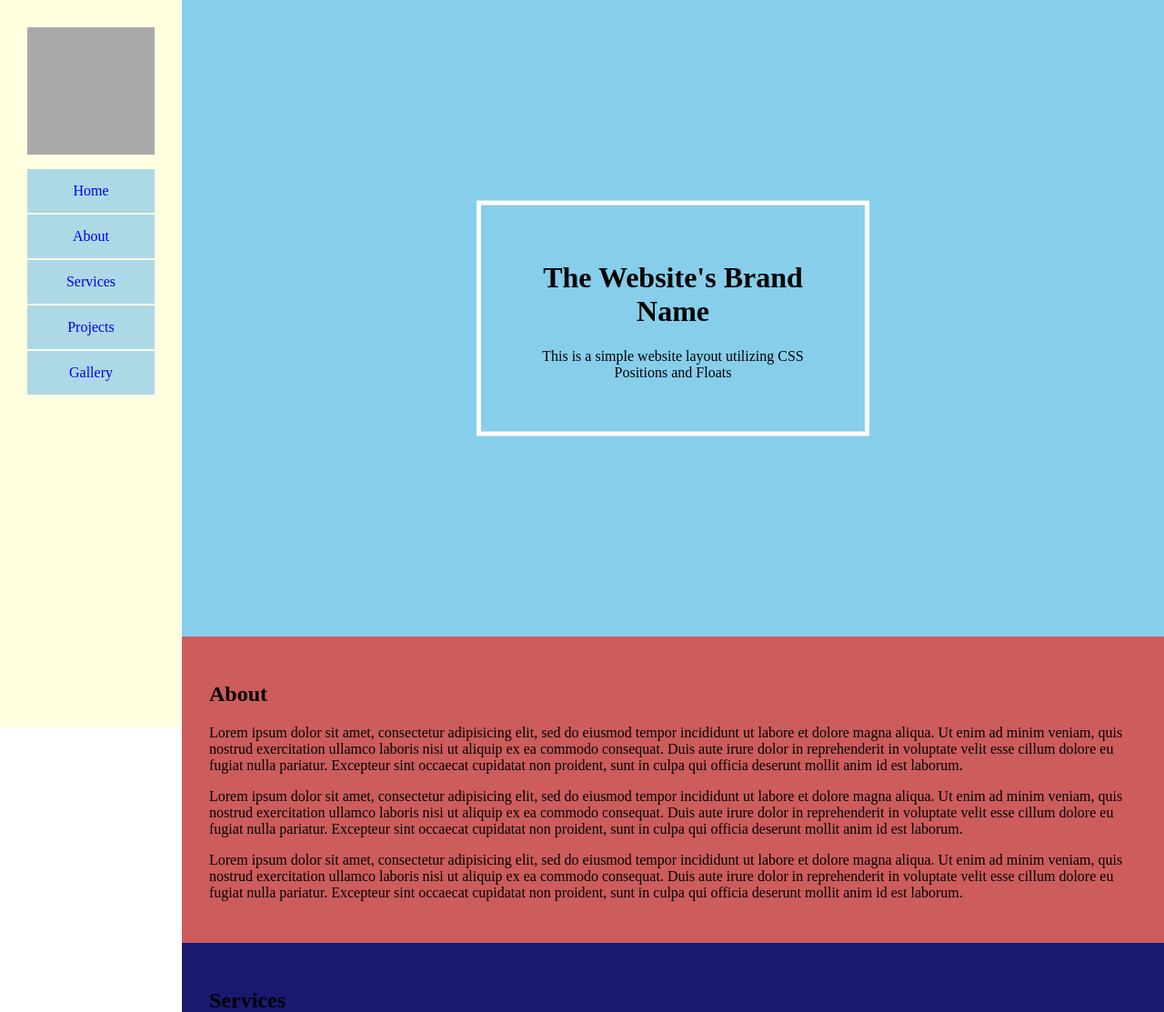
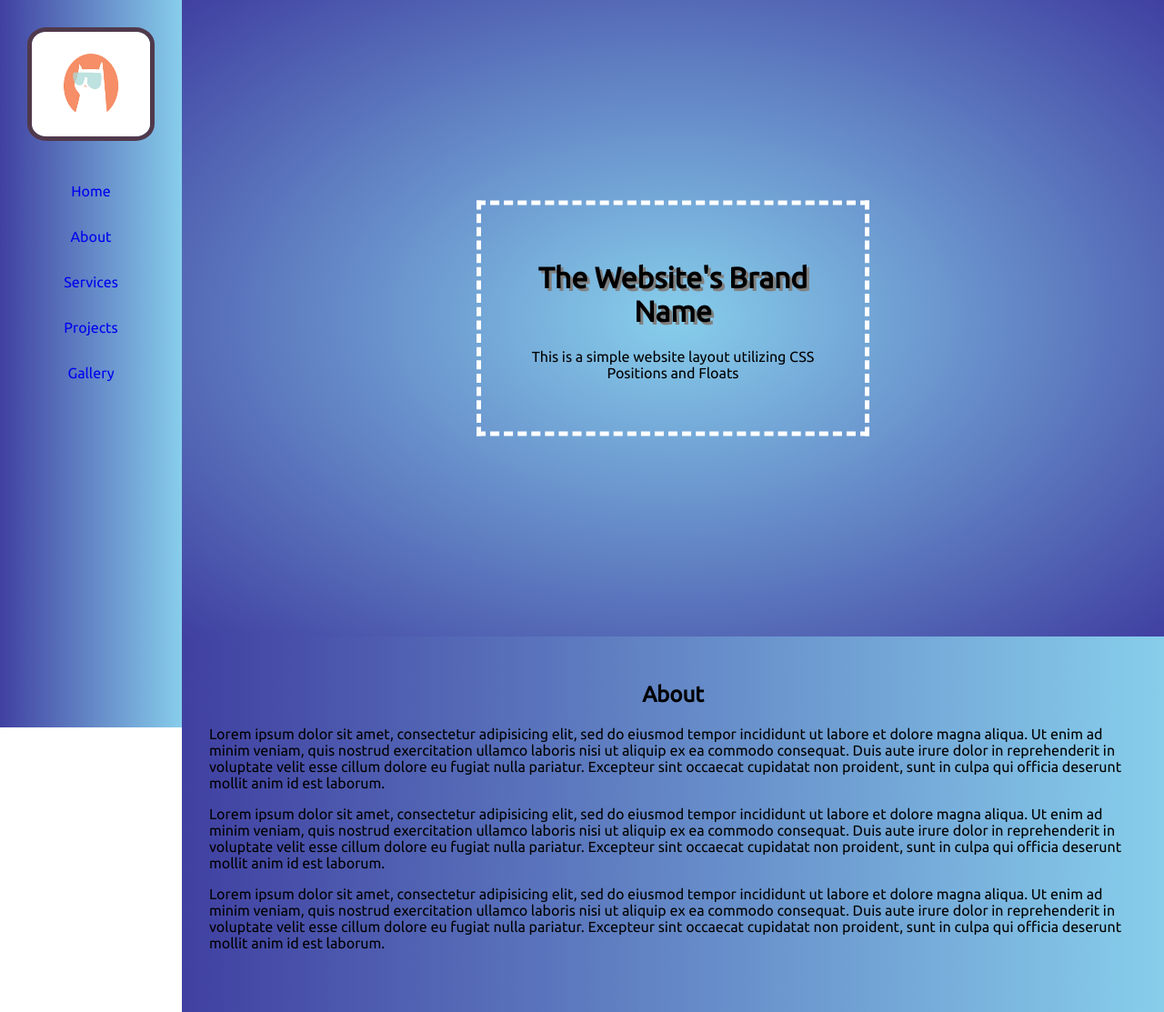
Before and after one commit to relliebalagat/b3nc-balagat-rellie, a PHP site: page /mod02-12/index.html in a window 1280 px wide. Shown: the top 1113 px of the page at 91% size. Run offline with PHP 8.4, Linux system fonts and the light colour scheme.

Commit message:
css wireframe

```diff
--- a/mod02-12/css/style.css
+++ b/mod02-12/css/style.css
@@ -6,6 +6,15 @@
 
 body {
 	margin: 0;
+	font-family: 'Ubuntu', sans-serif;
+}
+
+h1, h2, h3 {
+	text-align: center;
+}
+
+h1 {
+	text-shadow: 3px 3px gray;
 }
 
 .nav,
@@ -21,7 +30,14 @@ body {
 .logo {
 	width: 140px;
 	height: 140px;
-	background-color: darkgrey;
+	/*background-color: darkgrey;*/
+}
+
+.logo > img {
+	width: 140px;
+	height: 125px;
+	border-radius: 15%;
+	border: 5px solid #50394c;
 }
 
 /*
@@ -31,7 +47,8 @@ body {
  */
 
 .nav {
-	background-color: lightyellow;
+	/*background-color: #ffef96;*/
+	background: linear-gradient(90deg, #4040a1 0%, skyblue 100%);
 	height: 100%;
 	width: 200px;
 	position: fixed;
@@ -43,7 +60,7 @@ ul {
 
 ul > li {
 	list-style: none;
-	background-color: lightblue;
+	/*background-color: #92a8d1;*/
 	margin-bottom: 2px;
 	text-align: center;
 	line-height: 48px;
@@ -54,6 +71,9 @@ ul > li > a {
 	text-decoration: none;
 }
 
+a:hover {
+	text-decoration: underline;
+}
 
 .main {
 	background-color: grey;
@@ -67,13 +87,14 @@ ul > li > a {
  */
 
 .banner {
-	background-color: skyblue;
+	/*background-color: skyblue;*/
+	background: radial-gradient(skyblue 0%, #4040a1 100%);
 	position: relative;
 	height: 700px;
 }
 
 .box {
-	border: 5px solid white;
+	border: 5px dashed white;
 	text-align: center;
 	width: 40%;
 	padding: 40px;
@@ -84,7 +105,9 @@ ul > li > a {
 }
 
 .about {
-	background-color: indianred;
+	/*background-color: indianred;*/
+	/*background: radial-gradient(indianred, #d26c6c);*/
+	background: linear-gradient(90deg, #4040a1 0%, skyblue 100%);
 	min-height: 300px;
 }
 
@@ -95,7 +118,8 @@ ul > li > a {
  */
 
 .services {
-	background-color: midnightblue;
+	/*background-color: #034f84;*/
+	background: linear-gradient(90deg, #4040a1 0%, skyblue 100%);
 	min-height: 300px;
 }
 
@@ -130,7 +154,8 @@ ul > li > a {
 }
 
 .projects {
-	background-color: crimson;
+	/*background-color: crimson;*/
+	background: linear-gradient(90deg, #4040a1 0%, skyblue 100%);
 	min-height: 300px;
 }
 
@@ -141,7 +166,8 @@ ul > li > a {
  */
 
 .gallery {
-	background-color: orange;
+	/*background-color: #f2ae72;*/
+	background: linear-gradient(90deg, #4040a1 0%, skyblue 100%);
 	min-height: 400px;
 }
 
@@ -167,7 +193,8 @@ ul > li > a {
  */
 
 .footer {
-	background-color: green;
+	/*background-color: #82b74b;*/
+	background: linear-gradient(90deg, #4040a1 0%, skyblue 100%);
 	min-height: 70px;
 }
 
@@ -176,9 +203,9 @@ ul > li > a {
 }
 
 
-img[alt*="Social"]{
+/*i[class*="fa"]{
 	width: 50px;
 	height: 50px;
 	border: 1px solid black;
 	border-radius: 50%;
-}
+}*/
--- a/mod02-12/index.html
+++ b/mod02-12/index.html
@@ -10,6 +10,8 @@
 	<link rel="shortcut icon" href="favicon.ico" type="image/x-icon">
 	<link rel="icon" href="favicon.ico" type="image/x-icon">
 	<link rel="stylesheet" type="text/css" href="css/style.css">
+	<link href="https://fonts.googleapis.com/css?family=Ubuntu" rel="stylesheet">
+	<link rel="stylesheet" href="https://maxcdn.bootstrapcdn.com/font-awesome/4.7.0/css/font-awesome.min.css">
 
 </head>
 <body>
@@ -17,7 +19,7 @@
 	<div class="nav">
 
 		<div class="logo">
-
+			<img src="img/cat.png">
 		</div>
 
 		<!-- main navigation bar -->
@@ -198,10 +200,14 @@
 
 			<div class="contact">
 
-				<img src="http://lorempixel.com/50/50" alt="Social Facebook">
-				<img src="http://lorempixel.com/50/50" alt="Social Instagram">
-				<img src="http://lorempixel.com/50/50" alt="Social Twitter">
-				<img src="http://lorempixel.com/50/50" alt="Social Youtube">
+				<!-- <img src="http://lorempixel.com/50/50" alt="Social Facebook"> -->
+				<i class="fa fa-facebook-official" aria-hidden="true"></i>
+				<!-- <img src="http://lorempixel.com/50/50" alt="Social Instagram"> -->
+				<i class="fa fa-instagram" aria-hidden="true"></i>
+				<!-- <img src="http://lorempixel.com/50/50" alt="Social Twitter"> -->
+				<i class="fa fa-twitter-square" aria-hidden="true"></i>
+				<!-- <img src="http://lorempixel.com/50/50" alt="Social Youtube"> -->
+				<i class="fa fa-youtube-play" aria-hidden="true"></i>
 
 			</div>
 
```
Also changed, not shown: mod02-12/img/cat.png (added).
